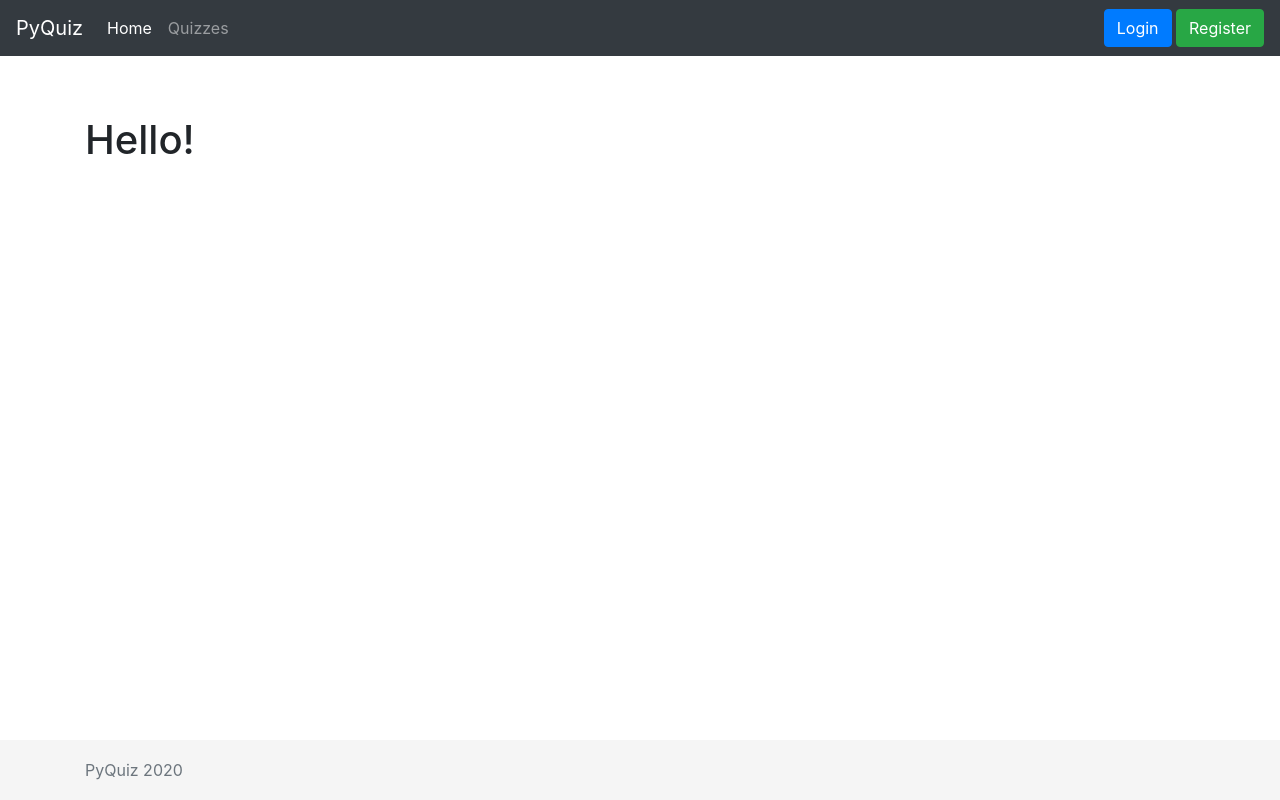
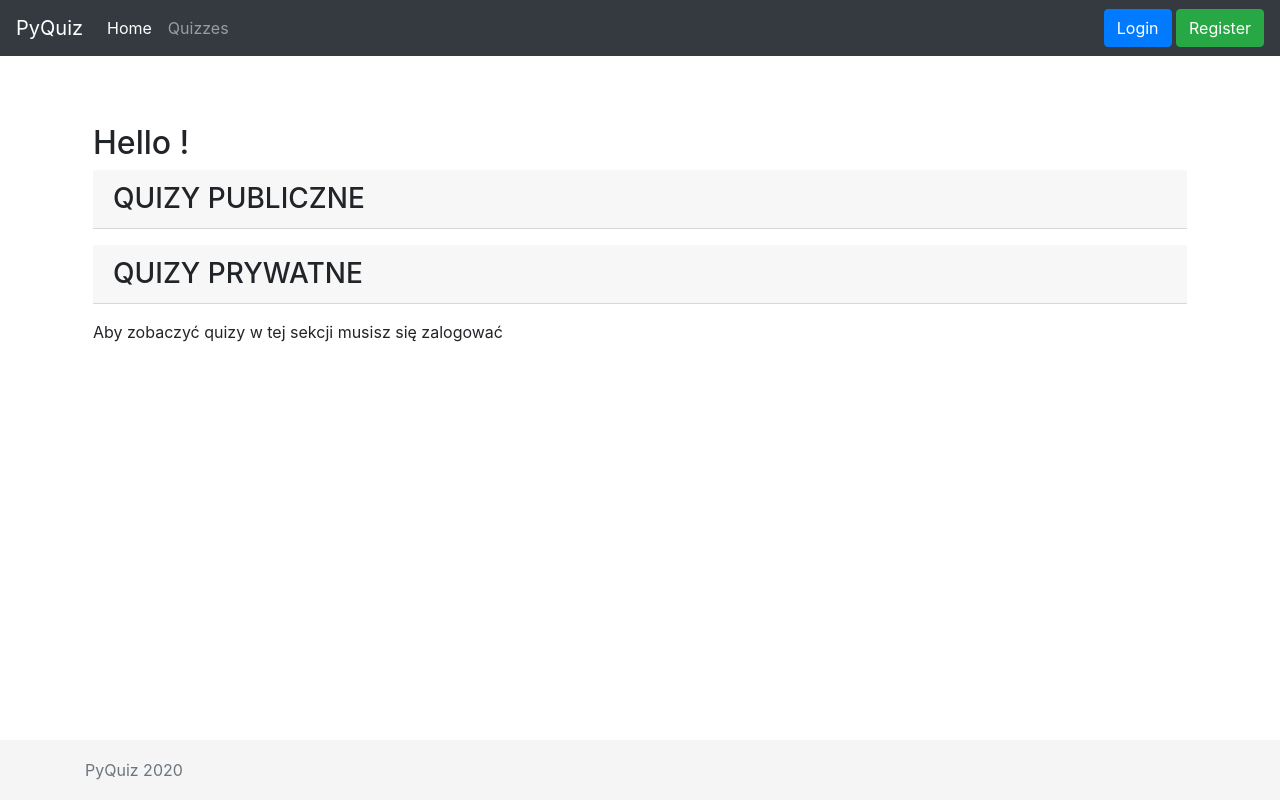
Before and after one commit to hkaczmarek90/pyQuiz, a Django app: page /question/save/ in a window 1280 px wide. Run offline with Django 3.2, Linux system fonts and the light colour scheme; parts of the project's set-up code (start-up, migrations or seed data) failed here and were passed over; some libraries are stand-ins or nearby versions.

Commit message:
add view and change template for quize(home) view

```diff
--- a/pyquiz/static/pyquiz/css/main.css
+++ b/pyquiz/static/pyquiz/css/main.css
@@ -1,6 +1,7 @@
 html {
     position: relative;
     min-height: 100%;
+    font-family: 'Roboto', sans-serif;
 }
 
 body {
--- a/pyquiz/templates/base.html
+++ b/pyquiz/templates/base.html
@@ -5,6 +5,7 @@
     <meta charset="UTF-8">
     <link rel="stylesheet" href="{% static 'pyquiz/bootstrap/css/bootstrap.css' %}" crossorigin="anonymous">
     <link rel="stylesheet" href="{% static 'pyquiz/css/main.css' %}" crossorigin="anonymous">
+    <link href="https://fonts.googleapis.com/css2?family=Roboto:wght@400&display=swap" rel="stylesheet">
     <title>pyQuiz{% block title %}{% endblock %}</title>
 </head>
 <body>
--- a/pyquiz/templates/home.html
+++ b/pyquiz/templates/home.html
@@ -1,7 +1,42 @@
 {% extends 'base.html' %}
 
-{% block title %} START {% endblock %}
+{% block title %} Home {% endblock %}
 
 {% block content %}
-    <h1>Hello!</h1>
+        <h2 class="m-2">Hello !</h2>
+        <h3 class="text-uppercase m-2 card-header">Quizy Publiczne</h3>
+        <div class="d-flex justify-content-start d-flex flex-wrap">
+
+        {%for item in quizzes%}
+            {% if item.public %}
+                <div class="card bg-light m-2" style="width: 18rem;">
+                    <div class="card-header">{{item.name}}</div>
+                    <div class="card-body">
+                        <h6 class="card-subtitle mb-2 text-muted">Created by: {{item.created_by}}</h6>
+                        <p class="card-text">{{item.description}}</p>
+                        <a href="#" class="btn btn-primary">Start Quiz</a>
+                    </div>
+                </div>
+            {% endif %}
+        {% endfor %}
+        </div>
+        <h3 class="text-uppercase m-2 card-header">Quizy Prywatne</h3>
+        <div class="d-flex justify-content-start d-flex flex-wrap">
+            {% if user.is_authenticated %}
+            {%for item in quizzes%}
+            {% if not item.public %}
+                <div class="card bg-light m-2" style="width: 18rem;">
+                    <div class="card-header">{{item.name}}</div>
+                    <div class="card-body">
+                        <h6 class="card-subtitle mb-2 text-muted">Created by: {{item.created_by}}</h6>
+                        <p class="card-text">{{item.description}}</p>
+                        <a href="#" class="btn btn-primary">Start Quiz</a>
+                    </div>
+                </div>
+            {% endif %}
+            {% endfor %}
+            {% else %}
+                <p class="m-2">Aby zobaczyć quizy w tej sekcji musisz się zalogować</p>
+            {% endif %}
+        </div>
 {% endblock %}
--- a/pyquiz/views.py
+++ b/pyquiz/views.py
@@ -9,7 +9,11 @@ from pyquiz.quiz.forms import QuestionForm
 
 
 def home(request):
-    return render(request, 'home.html')
+    if request.user.is_authenticated:
+        quizzes = Quiz.objects.all()
+        return render(request, 'home.html', {'quizzes': quizzes})
+    quizzes = Quiz.objects.filter(public=True)
+    return render(request, 'home.html', {'quizzes': quizzes})
 
 
 def create_quiz(request):
```
